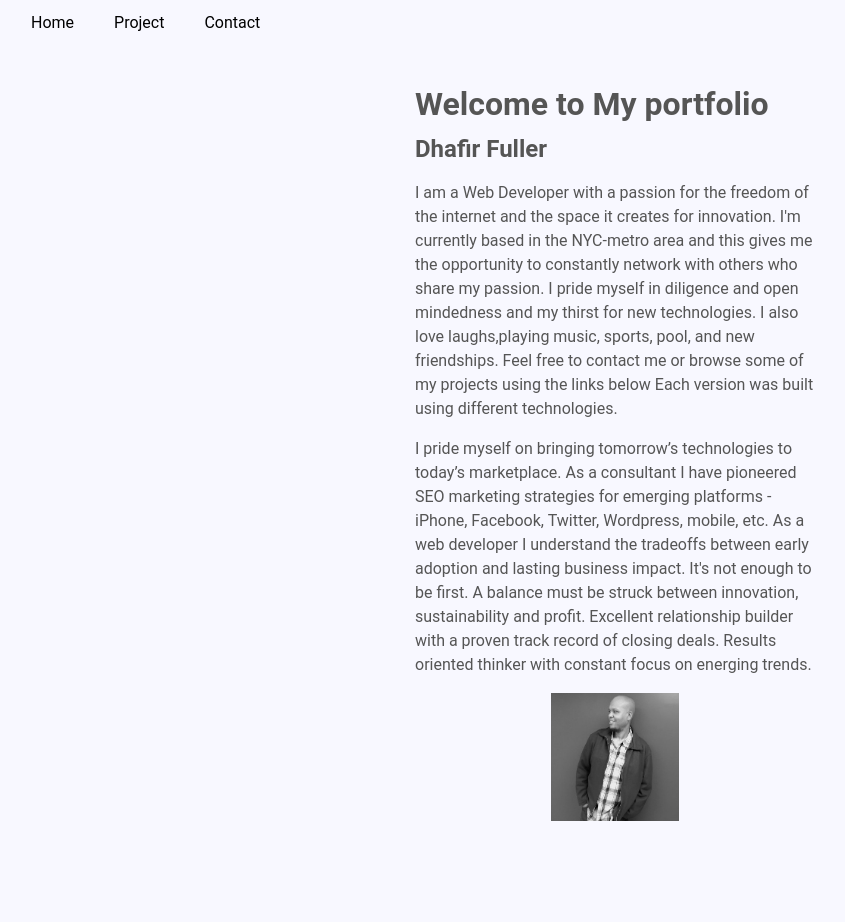
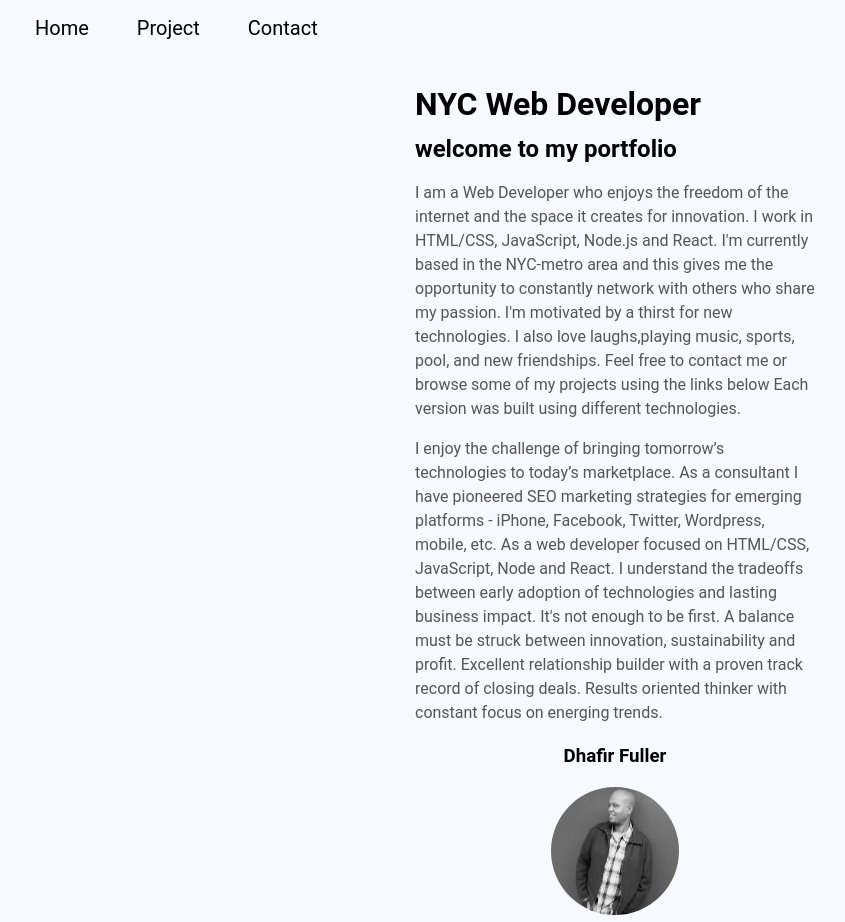
Before and after one commit to dafear/dhafir-new-portfolio, a plain HTML site: page index.html in a window 1280 px wide. Shown: the whole page, without its empty margins (25-870 px from the left). Before the commit the page ends 828 px from the top, so only its background shows below. Drawn offline with Linux system fonts and the light colour scheme.

Commit message:
fixed files

```diff
--- a/index.html
+++ b/index.html
@@ -13,17 +13,17 @@
 				<a href="#f-nav" class="f-nav-link">Menu</a>
 			</header>
 			<div class="lorem">
-      <h1> Welcome to My portfolio</h1>
-      <h2> Dhafir Fuller </h2>
-				<p>I am a Web Developer with a passion for the freedom of the internet and the space it creates for innovation. I'm currently based in the NYC-metro area and this gives me the opportunity to constantly network with others who share my passion. I pride myself in diligence and open mindedness and my thirst for new technologies. I also love laughs,playing music, sports, pool, and new friendships. Feel free to contact me or browse some of my projects using the links below Each version was built using different technologies.</p>
+      <h1 class="target"> NYC Web Developer</h1>
+      <h2 class="target"> welcome to my portfolio </h2>
+				<p>I am a Web Developer who enjoys the freedom of the internet and the space it creates for innovation. I work in HTML/CSS, JavaScript, Node.js and React. I'm currently based in the NYC-metro area and this gives me the opportunity to constantly network with others who share my passion. I'm motivated by a thirst for new technologies. I also love laughs,playing music, sports, pool, and new friendships. Feel free to contact me or browse some of my projects using the links below Each version was built using different technologies.</p>
 
-				<p>I pride myself on bringing tomorrow’s technologies to today’s marketplace. As a consultant I have pioneered SEO marketing strategies for emerging platforms - iPhone, Facebook, Twitter, Wordpress, mobile, etc. As a web developer I understand the tradeoffs between early adoption and lasting business impact. It's not enough to be first. A balance must be struck between innovation, sustainability and profit. Excellent relationship builder with a proven track record of closing deals. Results oriented thinker with constant focus on energing trends.
+				<p>I enjoy the challenge of bringing tomorrow’s technologies to today’s marketplace. As a consultant I have pioneered SEO marketing strategies for emerging platforms - iPhone, Facebook, Twitter, Wordpress, mobile, etc. As a web developer focused on HTML/CSS, JavaScript, Node and React. I understand the tradeoffs between early adoption of technologies and lasting business impact. It's not enough to be first. A balance must be struck between innovation, sustainability and profit. Excellent relationship builder with a proven track record of closing deals. Results oriented thinker with constant focus on energing trends.
 
              </p>
         <div class="imageWrap">
         <div class="img-container">
-
-				<img src="img/dhafir.png" alt="HTML5 Icon" style="width:128px;height:128px;">
+				<h3 class="target">Dhafir Fuller</h3>
+				<img src="img/dhafir.png" alt="HTML5 Icon" style="border-radius:50%;width:128px;height:128px;">
          </div>
          </div>
 
--- a/styles/contact.css
+++ b/styles/contact.css
@@ -22,7 +22,14 @@ html, body {
             display: block;
             padding: 0.8em 1em;
             border-bottom: 1px solid #808080;
+            font-size: 20px;
+            color: #000000;
         }
+
+
+      .target {
+      color: #000000;
+     }
 
 
 body {
@@ -35,6 +42,11 @@ body {
   background-repeat: no-repeat;
   background-size: cover;
 }
+
+
+.target {
+      color: #000000;
+     }
 
 
 a {
--- a/styles/main.css
+++ b/styles/main.css
@@ -22,7 +22,15 @@ html, body {
             display: block;
             padding: 0.8em 1em;
             border-bottom: 1px solid #808080;
+            font-size: 20px;
+            color: #000000;
+
         }
+
+
+     .target {
+      color: #000000;
+     }
 
 
 body {
--- a/styles/project.css
+++ b/styles/project.css
@@ -22,6 +22,8 @@ html, body {
             display: block;
             padding: 0.8em 1em;
             border-bottom: 1px solid #808080;
+            font-size: 20px;
+            color: #000000;
         }
 
 
@@ -88,7 +90,7 @@ a:hover {
     height: auto;
     /*margin-right: 15px;*/
     margin: 5px;
-    padding: 3px;
+    padding: 5px;
 }
 
 
@@ -105,7 +107,7 @@ input[type="button"] {
     margin-bottom: 0;
     height: auto;
     margin: 5px;
-    padding: 3px;
+    padding: 5px;
 }
 
 
```
Also changed, not shown: contact.html (+1 -1 lines), project.html (+1 -1 lines).
